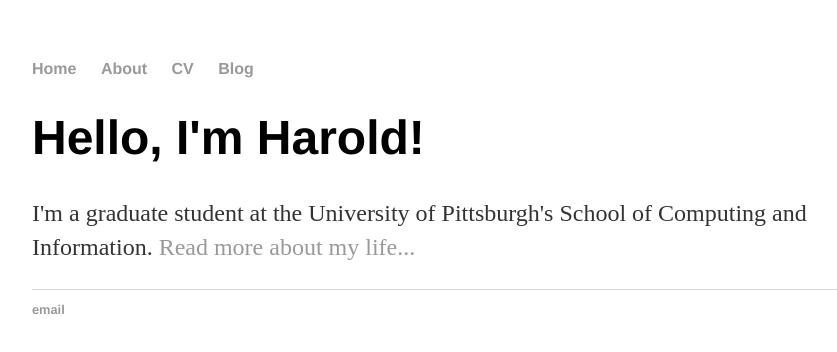
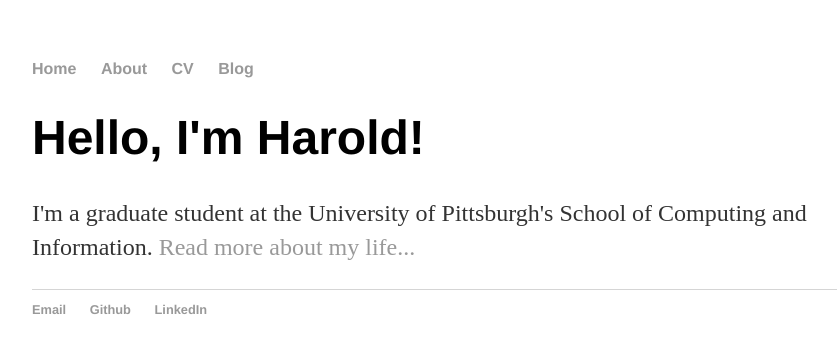
Before and after one commit to HGoz/HGoz.github.io, a plain HTML site: page index.html in a window 1280 px wide. Shown: the whole page, without its empty margins (160-997 px from the left). Drawn offline with Linux system fonts and the light colour scheme.

Commit message:
Update index.html

```diff
--- a/index.html
+++ b/index.html
@@ -22,8 +22,9 @@
 		</div><!-- /.container -->
 		<footer>
     		<ul>
-        		<li><a href="heg44@pitt.edu">email</a></li>
-        		<li><a href="https://github.com/HGoz"</a></li>
+        		<li><a href="heg44@pitt.edu">Email</a></li>
+        		<li><a href="https://github.com/HGoz">Github</a></li>
+			<li><a href="https://www.linkedin.com/in/harold-gosney-18933b123">LinkedIn</a></li>
 			</ul>
 		</footer>
 	</body>
```
